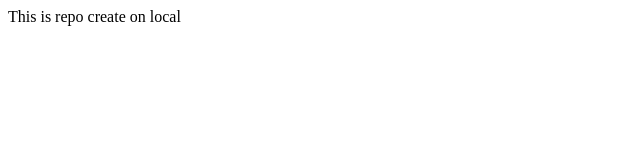
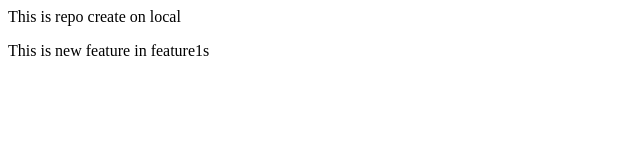
Before and after one commit to amol-gawade01/localrepo, a plain HTML site: page index.html in a window 1280 px wide. Shown: the whole page, without its empty margins (0-640 px from the left). Drawn offline with Linux system fonts and the light colour scheme.

Commit message:
Add new feature1

```diff
--- a/index.html
+++ b/index.html
@@ -1 +1,2 @@
 <p> This is repo create on local</p>
+<p> This is new feature in feature1s</p>
```
